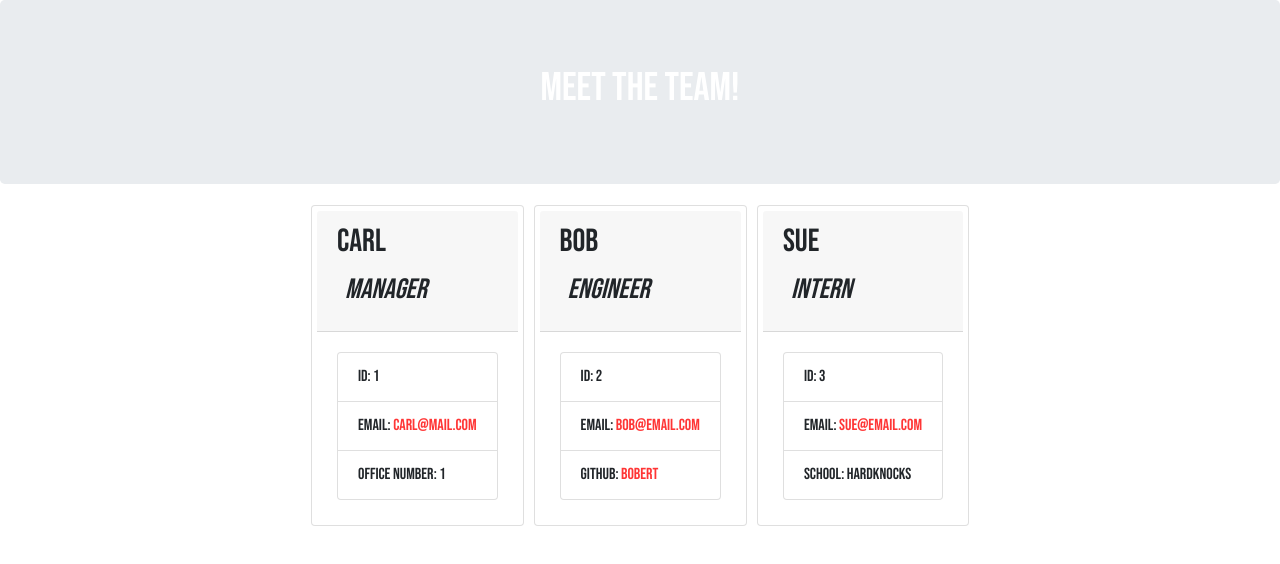
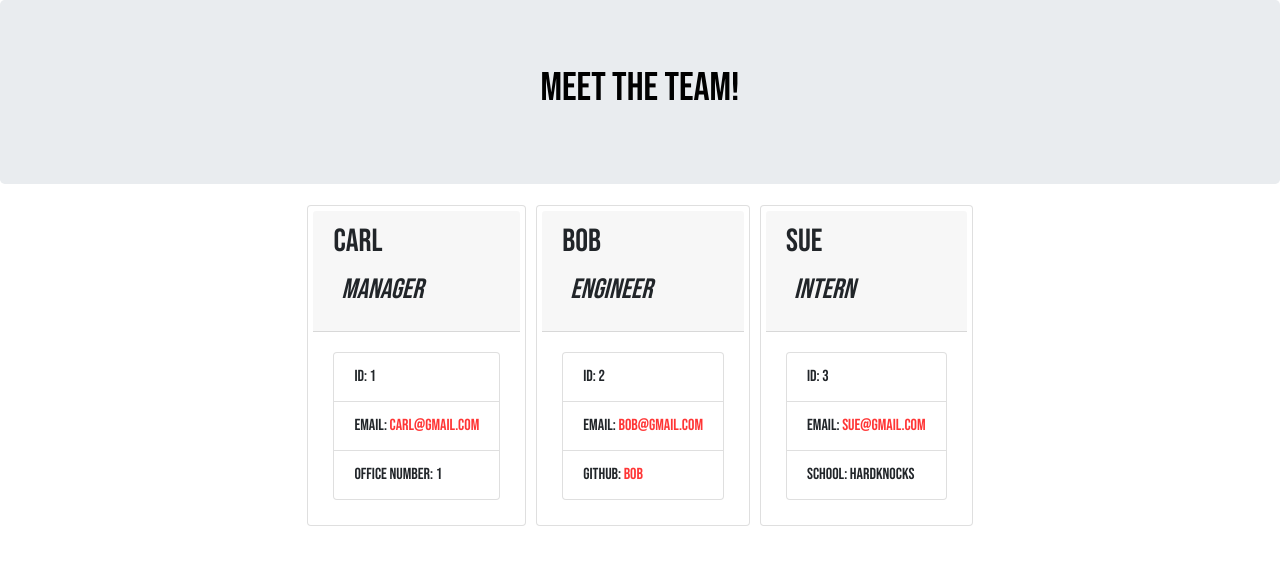
Before and after one commit to csundheimjr/team-profile-generator, a plain HTML site: page output/team.html in a window 1280 px wide. Drawn offline with nearby package versions, Linux system fonts and the light colour scheme.

Commit message:
fixed upperxcase of lib files and added generated html file

```diff
--- a/output/style.css
+++ b/output/style.css
@@ -7,7 +7,7 @@ body {
 }
 
 h1 {
-  color: white;
+  color: rgb(0, 0, 0);
 }
 
 h3 {
--- a/output/team.html
+++ b/output/team.html
@@ -39,7 +39,7 @@
     <ul class="list-group">
       <li class="list-group-item">ID: 1</li>
       <li class="list-group-item">
-        Email: <a href="mailto:Carl@mail.com">Carl@mail.com</a>
+        Email: <a href="mailto:carl@gmail.com">carl@gmail.com</a>
       </li>
       <li class="list-group-item">Office number: 1</li>
     </ul>
@@ -54,15 +54,15 @@
     <ul class="list-group">
       <li class="list-group-item">ID: 2</li>
       <li class="list-group-item">
-        Email: <a href="mailto:bob@email.com">bob@email.com</a>
+        Email: <a href="mailto:bob@gmail.com">bob@gmail.com</a>
       </li>
       <li class="list-group-item">
         GitHub:
         <a
-          href="https://github.com/Bobert"
+          href="https://github.com/bob"
           target="_blank"
           rel="noopener noreferrer"
-          >Bobert</a
+          >bob</a
         >
       </li>
     </ul>
@@ -79,7 +79,7 @@
     <ul class="list-group">
       <li class="list-group-item">ID: 3</li>
       <li class="list-group-item">
-        Email: <a href="mailto:sue@email.com">sue@email.com</a>
+        Email: <a href="mailto:sue@gmail.com">sue@gmail.com</a>
       </li>
       <li class="list-group-item">School: Hardknocks</li>
     </ul>
```
